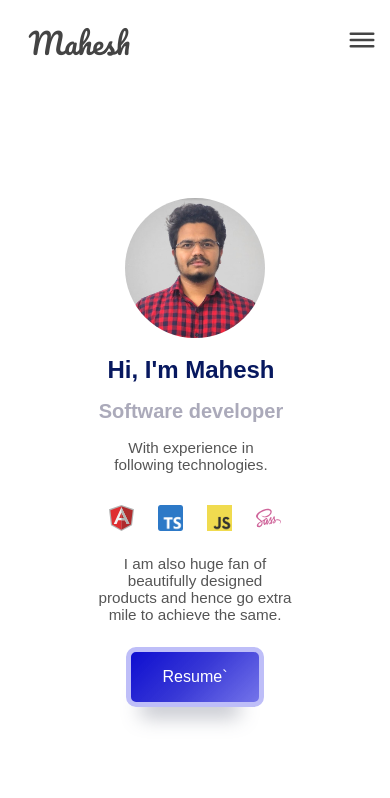
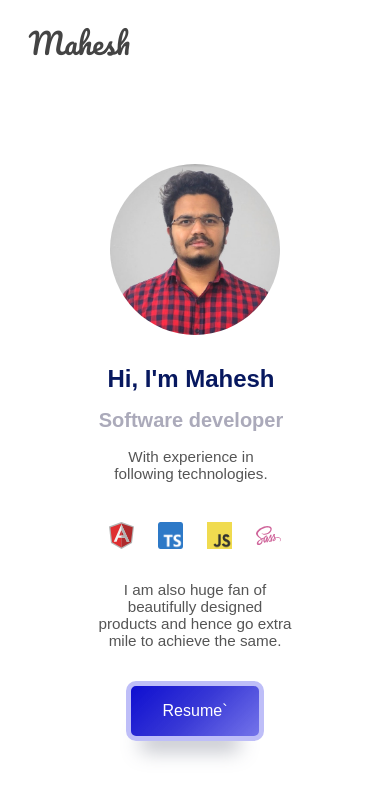
Before and after one commit to Mahesh5R/portfolio_website, an Angular app: page / in a window 390 px wide. Shown: the top 798 px of the page. Built offline with nearby package versions, Linux system fonts and the light colour scheme.

Commit message:
feat(header) : added mobile menu

```diff
--- a/src/app/components/header/header.component.html
+++ b/src/app/components/header/header.component.html
@@ -1,27 +1,39 @@
 <body>
-  <div class="header-title-lg">
+  <div class="header-container">
+    <div class="header-title-lg" >
       <p [routerLink]="['/app-home']">Mahesh Rokade</p>
     </div>
-  <div class="header-title">
-    <p>Mahesh</p>
+    <div class="header-title" *ngIf="!shouldMenuIconVisible;">
+      <p [routerLink]="['/app-home']">Mahesh</p>
     </div>
     <div class="header-options" *ngIf="shouldMenuIconVisible; else elseBlock">
       <p [routerLink]="['/app-skills']">Skills</p>
       <p>Projects</p>
       <p>Journey</p>
     </div>
-  <ng-template #elseBlock>
-    <div
-     *ngIf="isSideNavOpened; else elseBlock"
+      <!-- <div
+        *ngIf="isSideNavOpened"
         class="menu-icon"
         (click)="menuIconClicked()"
       >
-    <img src="../../../assets/bars.svg">
+        <img src="../../../assets/bars.svg" />
       </div>
+      <div *ngIf="!isSideNavOpened" (click)="menuIconClicked()" class="menu-icon">
+        <img  src="../../../assets/times.svg" />
+      </div> -->
       <ng-template #elseBlock>
-      <div class="menu-icon" (click)="menuIconClicked()">
-        <img src="../../../assets/times.svg">
+        <div class="container" (click)="menuIconClicked()" [class.change]="isMenuButtonClicked">
+          <div class="bar1"></div>
+          <div class="bar2"></div>
+          <div class="bar3"></div>
         </div>
       </ng-template>
-  </ng-template>
+  </div>
 </body>
+<div class="menu-card" *ngIf="isMenuButtonClicked && !shouldMenuIconVisible">
+  <div class="menu-options-container">
+    <p>Skills</p>
+    <p>Projects</p>
+    <p>Journey</p>
+  </div>
+</div>
--- a/src/app/components/header/header.component.scss
+++ b/src/app/components/header/header.component.scss
@@ -2,7 +2,13 @@
 @import '../../styles/components/menu-bar.scss';
 @import '../../styles/abstracts/variables.scss';
 body{
-    background-color: $header-background-color;
+    display: flex;
+    flex-direction: column;
+    justify-content: flex-start;
+    height: 10vh;
+
+    .header-container{
+        background-color: rgb(255, 255, 255);
         height: 100%;
         display: flex;
         flex-direction: row;
@@ -16,3 +22,70 @@ body{
             transition: all 0.45s;
         }
     }
+    .menu-card{
+       display: none;
+    }
+
+
+}
+
+@media screen and (min-width:270px) and (max-width:680px) {
+    body{
+        display: flex;
+        flex-direction: column;
+        justify-content: flex-start;
+        height: 10vh;
+
+        .container {
+            display: inline-block;
+            cursor: pointer;
+            padding: 1em;
+        }
+
+        .bar1, .bar2, .bar3 {
+            width: 25px;
+            height: 2px;
+            background-color: #333;
+            margin: 6px 0;
+            transition: 0.4s;
+        }
+
+        .change .bar1 {
+            transform: rotate(
+                -45deg
+                ) translate(-5px, 4px);
+            height: 1.5px;
+        }
+
+        .change .bar2 {opacity: 0;}
+
+        .change .bar3 {
+            transform: rotate(45deg) translate(-6px, -7px);
+            height: 1.5px;
+        }
+    }
+    .menu-card{
+        padding: 1rem 1rem;
+        box-shadow: 0px 30px 25px rgb(0 0 0 / 20%);
+        left: 0;
+        right: 0;
+        background: white;
+        z-index: 1;
+        display: grid;//inline-block;
+        position: absolute;
+
+        .menu-options-container{
+            display: flex;
+            flex-direction: column;
+            align-items: center;
+            row-gap: .8rem;
+
+            p{
+                padding: .8rem;
+                font-size: $normal-font-size;
+                font-family: $body-font;
+                cursor: pointer;
+            }
+        }
+    }
+}
--- a/src/app/components/header/header.component.ts
+++ b/src/app/components/header/header.component.ts
@@ -6,18 +6,17 @@ import { Component, HostListener, OnInit } from '@angular/core';
   styleUrls: ['./header.component.scss']
 })
 export class HeaderComponent implements OnInit {
-  isSideNavOpened:boolean=true;
   shouldMenuIconVisible:boolean = true;
-
+  isMenuButtonClicked = false;
   @HostListener('window:resize', ['$event'])
   makeMenuIconInVisible(event?:Event) {
-      if(window.innerWidth < 480 ){
+      if(window.innerWidth < 680 ){ //480
         console.log("receieved value "+ window.innerWidth);
         this.shouldMenuIconVisible=false;
       }
-      else if(window.innerWidth > 480)
+      else if(window.innerWidth > 680) //480
           this.shouldMenuIconVisible=true;
-}
+  }
 
   constructor() {
     this.makeMenuIconInVisible();
@@ -27,10 +26,10 @@ export class HeaderComponent implements OnInit {
     //this.makeMenuIconInVisible();
   }
   menuIconClicked(){
-    if(this.isSideNavOpened)
-        this.isSideNavOpened=false;
+    if(!this.isMenuButtonClicked)
+       this.isMenuButtonClicked = true ;
     else
-        this.isSideNavOpened=true;
+       this.isMenuButtonClicked= false;
   }
 
 }
--- a/src/app/pages/home/home.component.scss
+++ b/src/app/pages/home/home.component.scss
@@ -37,10 +37,12 @@ body{
         .profile-image{
             /* glassMorphism */
             //padding-top: 2vw;
+            display: flex;
+            justify-content: center;
             > img{
-                width: 12vw;//170px;//200px;
+                width: calc(100% - 2.5vw);//12vw;//170px;//200px;
                 border-radius: 50%;
-                border: 5px solid rgba(0,0,0,0.25);
+                //border: 6px solid rgb(0 0 0 / 13%);
             }
         }
         .social-links{
@@ -193,7 +195,58 @@ body{
     }
 
 }
-@media screen and (max-width:580px) { //max-width:480px
+@media screen and (max-width:1180px) and (min-width:940px){
+    body{
+        .image-container{
+            /* glassMorphism */
+            display: flex;
+            position: relative;
+            flex-direction: column;
+            justify-content: space-around;
+            width: calc(100% - 120px);//20vw;
+            height: 28vw;//26vw;//30vw;
+            background: rgba(255,255,255,.05);
+            padding: 1rem .5rem;
+            align-items: center;//flex-start;
+            box-shadow: 0px 15px 35px rgba(0,0,0,0.2);
+            border-radius: 15px;
+            backdrop-filter: blur(10px);
+            .profile-image{
+                /* glassMorphism */
+                //padding-top: 2vw;
+                display: flex;
+                justify-content: center;
+                > img{
+                    width: calc(100% - 40px);//-50px//170px;//200px;
+                    border-radius: 50%;
+                    //border: 6px solid rgb(0 0 0 / 13%);
+                }
+                img:hover{
+                    transform: translate3D(0,-1px,0) scale(1.03);
+                    box-shadow: -5px 30px 20px -20px rgb(86 93 113 / 38%);
+                    transition: all .1s ease;
+                }
+            }
+            .social-links{
+                display: flex;
+                flex-direction: row;
+                gap: 20px;
+                img{
+                    width: 1.8vw;
+                }
+            }
+
+        }
+        .image-animation::before{
+            margin-left: calc(100% - 90px);
+        }
+        .image-animation::after{
+            margin-top: calc(100% - 3vw);
+            margin-left: calc(100% - 28vw);
+        }
+    }
+}
+@media screen and (max-width:880px) { //max-width:680px
     body{
         display: flex;
         flex-direction: column-reverse;
@@ -205,12 +258,12 @@ body{
         font-size: $small-font-size;
         height: 100%;
         padding: $padding-1-2;
-
+        row-gap: 4vw;
         .about-me{
             display: flex;
             flex-direction: column;
             align-items: center;
-            row-gap: 1.5rem;
+            row-gap: calc(100% + 2rem);//1.5rem;
             text-align: center;
             width: 50vw;
 
@@ -250,9 +303,14 @@ body{
             .profile-image{
 
                 > img{
-                    width: 140px;
+                    width: 170px;
                     border-radius: 50%;
                     border:none;
+                }
+                img:hover{
+                    transform: translate3D(0,-1px,0) scale(1.03);
+                    box-shadow: -5px 30px 20px -20px rgb(86 93 113 / 38%);
+                    transition: all .1s ease;
                 }
             }
             .social-links{
--- a/src/app/styles/components/menu-bar.scss
+++ b/src/app/styles/components/menu-bar.scss
@@ -1,28 +1,28 @@
-@import '../abstracts/variables.scss';
+// @import '../abstracts/variables.scss';
 
-@media screen and (max-width:480px){
-    .container {
-        display: inline-block;
-        cursor: pointer;
-        padding: $padding-1;
-    }
-    .bar1, .bar2, .bar3 {
-        width: 25px;
-        height: 1.4px;
-        background-color: #333;
-        margin: 5.65px 0;
-        transition: 0.45s;
-    }
+// @media screen and (max-width:480px){
+//     .container {
+//         display: inline-block;
+//         cursor: pointer;
+//         padding: $padding-1;
+//     }
+//     .bar1, .bar2, .bar3 {
+//         width: 25px;
+//         height: 1.4px;
+//         background-color: #333;
+//         margin: 5.65px 0;
+//         transition: 0.45s;
+//     }
 
-    .side-nav-opened .bar1 {
-        -webkit-transform: rotate(-45deg) translate(-7px, 5.5px);
-         transform: rotate(-45deg) translate(-7px, 5.5px);
-    }
+//     .side-nav-opened .bar1 {
+//         -webkit-transform: rotate(-45deg) translate(-7px, 5.5px);
+//          transform: rotate(-45deg) translate(-7px, 5.5px);
+//     }
 
-    .side-nav-opened .bar2 {opacity: 0;}
+//     .side-nav-opened .bar2 {opacity: 0;}
 
-    .side-nav-opened .bar3 {
-        -webkit-transform: rotate(45deg) translate($bar3TranslateValue, $bar3TranslateValue);
-        transform: rotate(45deg) translate($bar3TranslateValue, $bar3TranslateValue);
-    }
-}
+//     .side-nav-opened .bar3 {
+//         -webkit-transform: rotate(45deg) translate($bar3TranslateValue, $bar3TranslateValue);
+//         transform: rotate(45deg) translate($bar3TranslateValue, $bar3TranslateValue);
+//     }
+// }
--- a/src/app/styles/layout/header.scss
+++ b/src/app/styles/layout/header.scss
@@ -31,7 +31,7 @@
         }
     }
 
-@media screen and (max-width:480px){
+@media screen and (max-width:680px){
     .header-options{
         display: none;
         p{
@@ -51,7 +51,7 @@
         }
     }
 }
-@media screen and (min-width:480px) {
+@media screen and (max-width:270px) {
     .header-title{
         display: none;
     }
```
Lines whose indentation alone changed are shown as unchanged.
